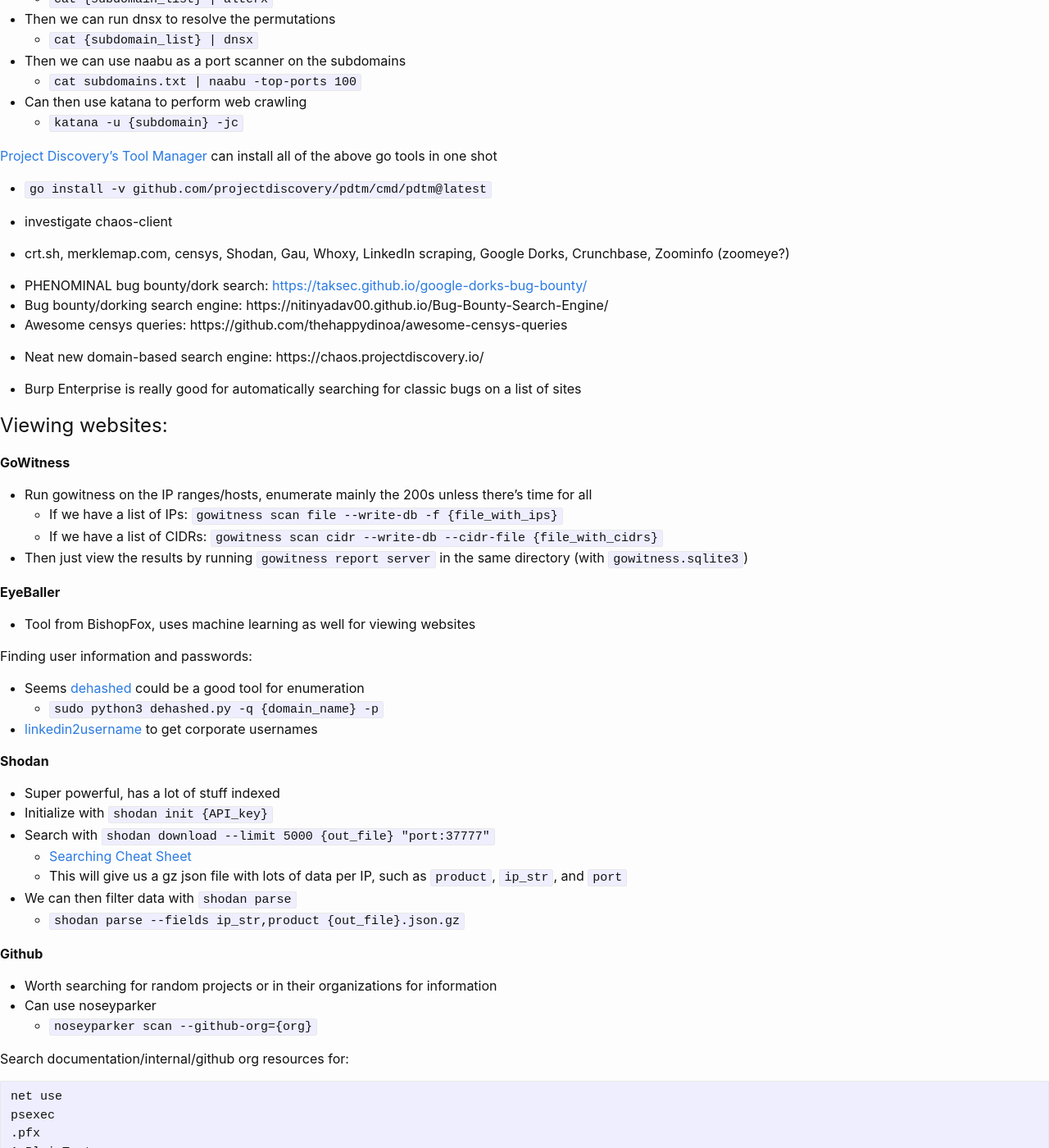
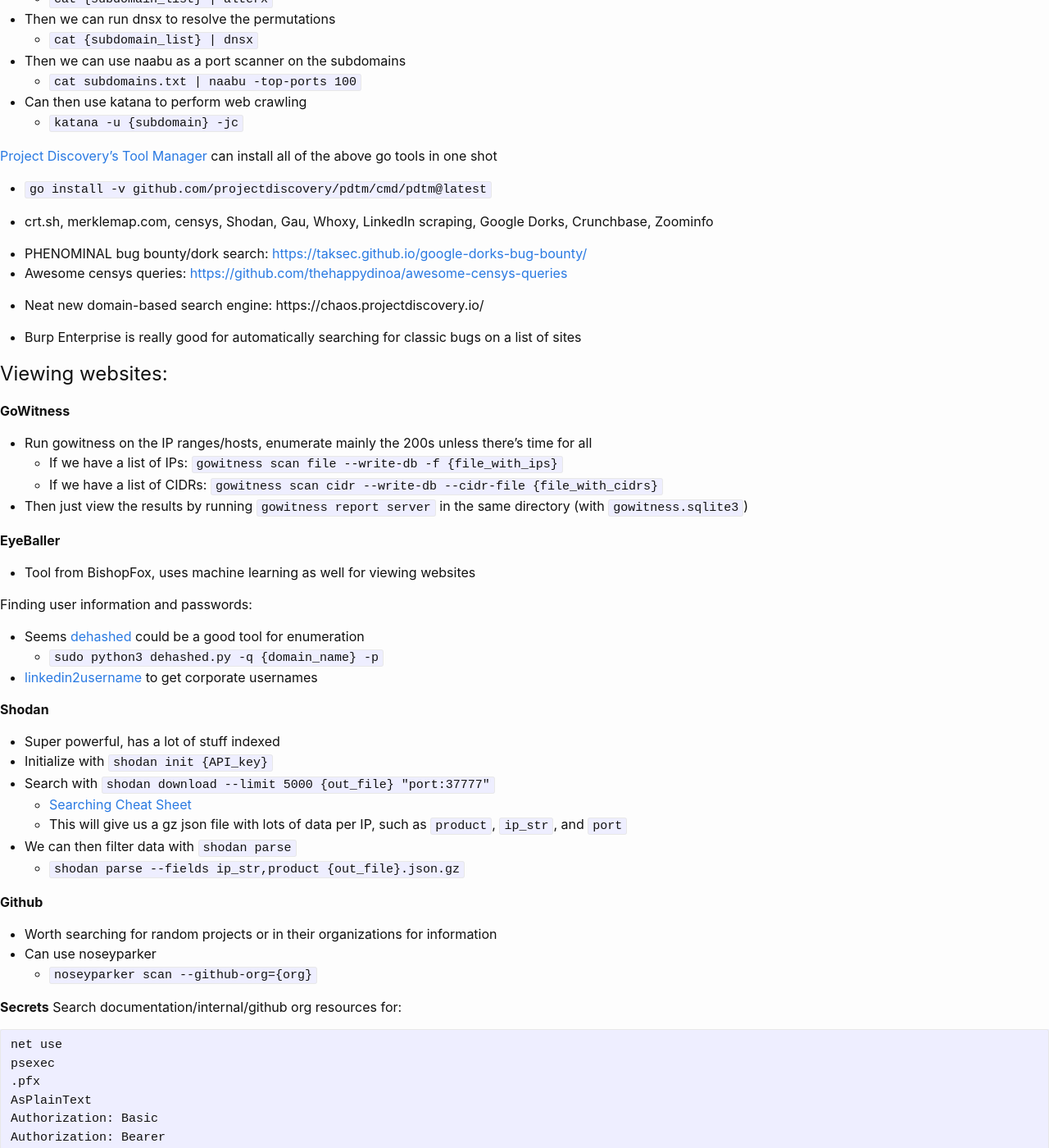
Before and after one commit to KhaelK138/KhaelK138.github.io, a Jekyll site: the page built from markdown/Externals.md, in a window 1280 px wide and 1400 px high, scrolled down 344 px. Shown: the whole window at 82% size. Built offline with Jekyll 4.4.1, drawn with Linux system fonts in a browser that asks for light colours; our own code applies the rules of GitHub Pages for plain Markdown files.

Commit message:
updated externals

````diff
--- a/markdown/Externals.md
+++ b/markdown/Externals.md
@@ -24,13 +24,10 @@
 [Project Discovery's Tool Manager](https://github.com/projectdiscovery/pdtm) can install all of the above go tools in one shot
 - `go install -v github.com/projectdiscovery/pdtm/cmd/pdtm@latest`
 
-- investigate chaos-client
-
-- crt.sh, merklemap.com, censys, Shodan, Gau, Whoxy, LinkedIn scraping, Google Dorks, Crunchbase, Zoominfo (zoomeye?)
+- crt.sh, merklemap.com, censys, Shodan, Gau, Whoxy, LinkedIn scraping, Google Dorks, Crunchbase, Zoominfo
 
 - PHENOMINAL bug bounty/dork search: [https://taksec.github.io/google-dorks-bug-bounty/](https://taksec.github.io/google-dorks-bug-bounty/)
-- Bug bounty/dorking search engine: https://nitinyadav00.github.io/Bug-Bounty-Search-Engine/
-- Awesome censys queries: https://github.com/thehappydinoa/awesome-censys-queries
+- Awesome censys queries: [https://github.com/thehappydinoa/awesome-censys-queries](https://github.com/thehappydinoa/awesome-censys-queries)
 
 - Neat new domain-based search engine: https://chaos.projectdiscovery.io/
 
@@ -66,6 +63,7 @@
 - Can use noseyparker
   - `noseyparker scan --github-org={org}`
 
+**Secrets**
 Search documentation/internal/github org resources for:
 
 ```
````
